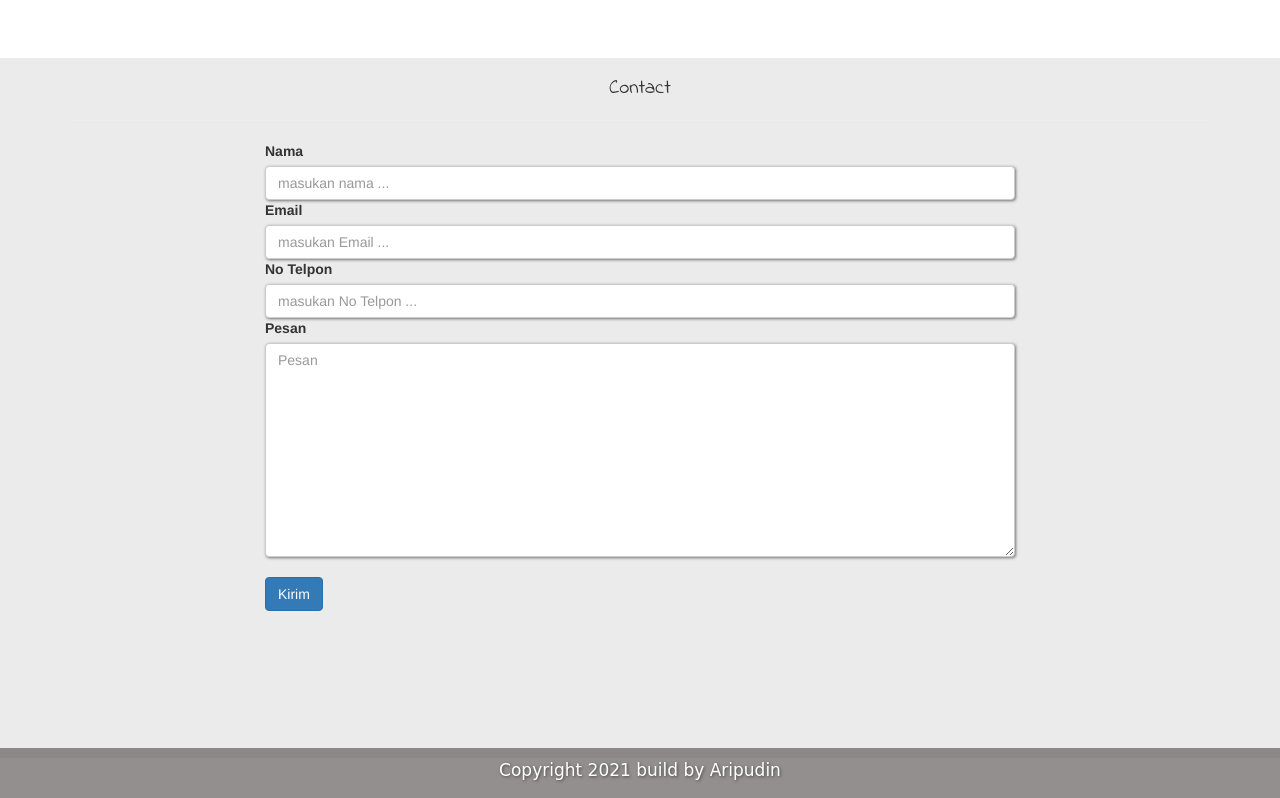
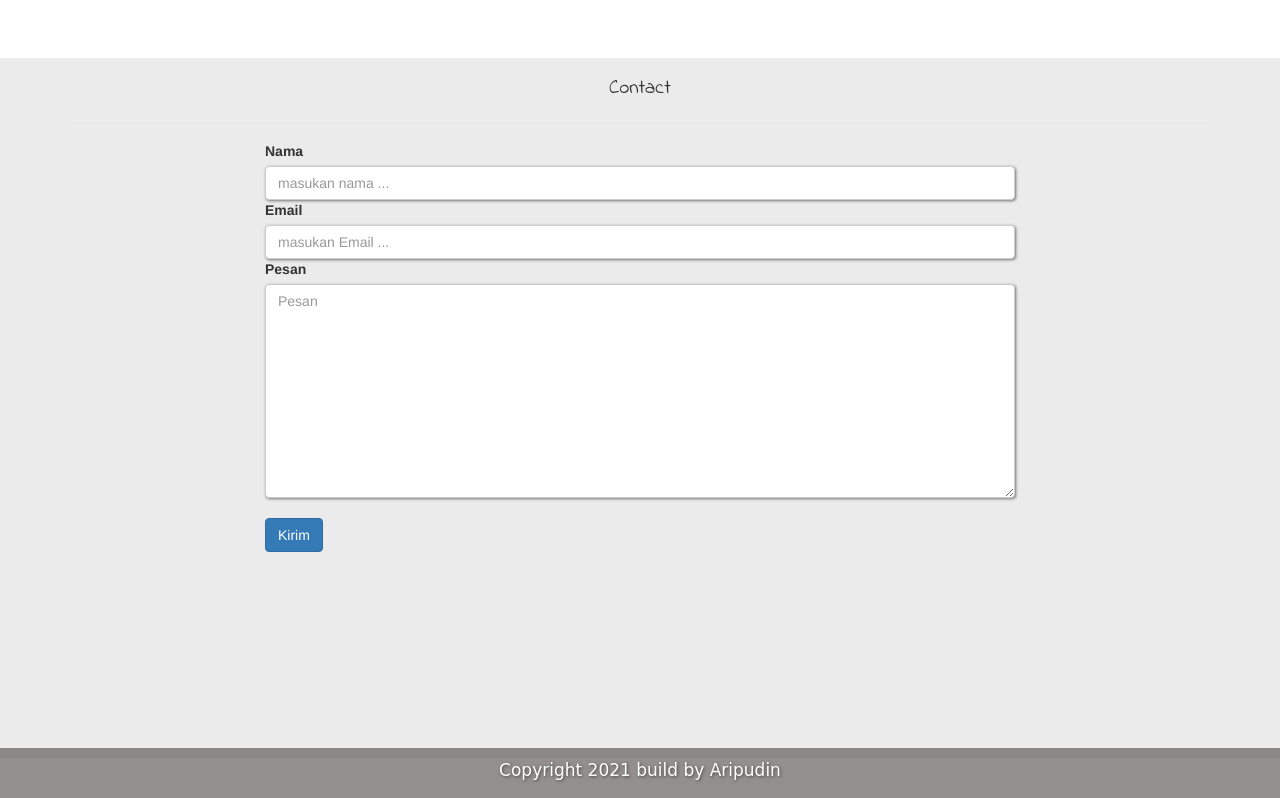
Before and after one commit to waminha/web-portfolio, a plain HTML site: page index.html in a window 1280 px wide. Shown: the part 1652-2450 px from the top of the page. Drawn offline with nearby package versions, Linux system fonts and the light colour scheme; a web font is replaced by a local one.

Commit message:
menghapus form no telp

```diff
--- a/index.html
+++ b/index.html
@@ -247,7 +247,7 @@
                   placeholder="masukan Email ..."
                 />
               </div>
-              <div class="form-grup">
+              <!-- <div class="form-grup">
                 <label for="telp">No Telpon</label>
                 <input
                   type="tel"
@@ -255,7 +255,7 @@
                   class="form-control"
                   placeholder="masukan No Telpon ..."
                 />
-              </div>
+              </div> -->
               <div class="form-grup">
                 <label for="pesan">Pesan</label>
                 <textarea
```
